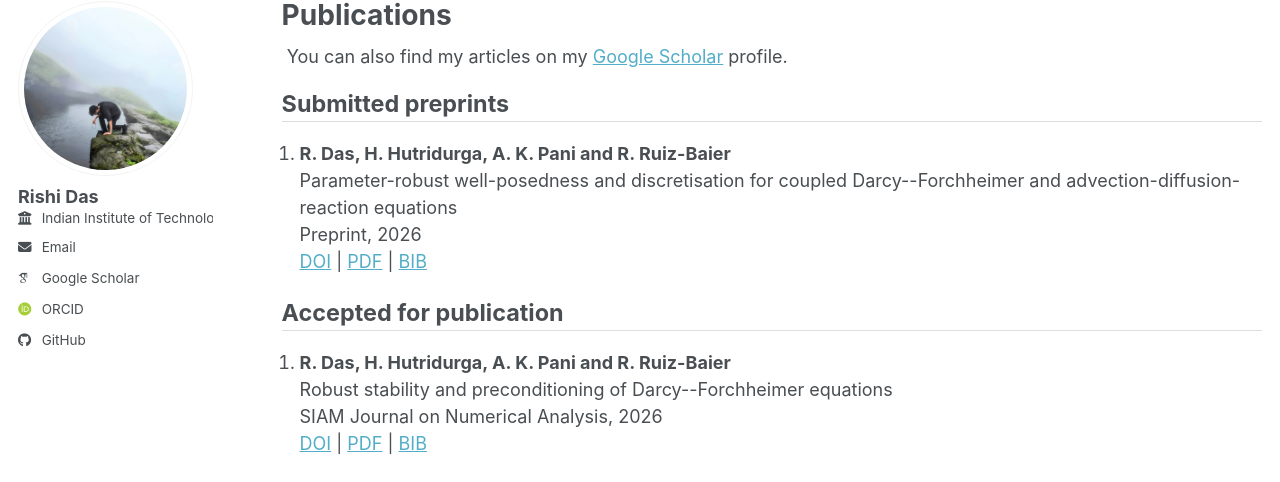
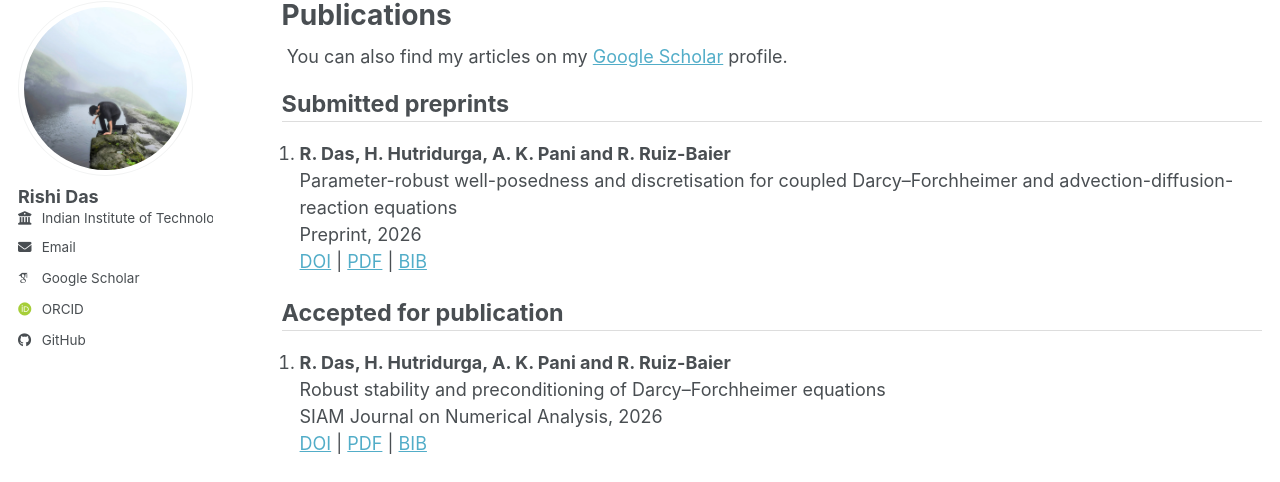
Before and after one commit to rishidas-04/rishidas-04.github.io, a Jekyll site: the page built from _pages/publications.html, in a window 1280 px wide. Shown: the part 100-582 px from the top of the page. Built offline with Jekyll 4.4.1, drawn with Linux system fonts in a browser that asks for light colours; some web fonts are replaced; a script bundle is joined from its source files by our own code; library files that are not in the unit come from our copies.

```diff
--- a/_pages/publications.html
+++ b/_pages/publications.html
@@ -17,7 +17,7 @@ author_profile: true
   <li>
     <p>
       <strong>R. Das, H. Hutridurga, A. K. Pani and R. Ruiz-Baier</strong><br>
-      Parameter-robust well-posedness and discretisation for coupled Darcy--Forchheimer and advection-diffusion-reaction equations</em><br>
+      Parameter-robust well-posedness and discretisation for coupled Darcy–Forchheimer and advection-diffusion-reaction equations</em><br>
       Preprint, 2026<br>
       <a href="https://doi.org/10.48550/arXiv.2606.14630">DOI</a> |
       <a href="https://arxiv.org/pdf/2606.14630">PDF</a> |
@@ -31,7 +31,7 @@ author_profile: true
   <li>
     <p>
       <strong>R. Das, H. Hutridurga, A. K. Pani and R. Ruiz-Baier</strong><br>
-      Robust stability and preconditioning of Darcy--Forchheimer equations<br>
+      Robust stability and preconditioning of Darcy–Forchheimer equations<br>
       SIAM Journal on Numerical Analysis, 2026<br>
       <a href="https://doi.org/10.48550/arXiv.2510.24527">DOI</a> |
       <a href="https://arxiv.org/pdf/2510.24527">PDF</a> |
```
